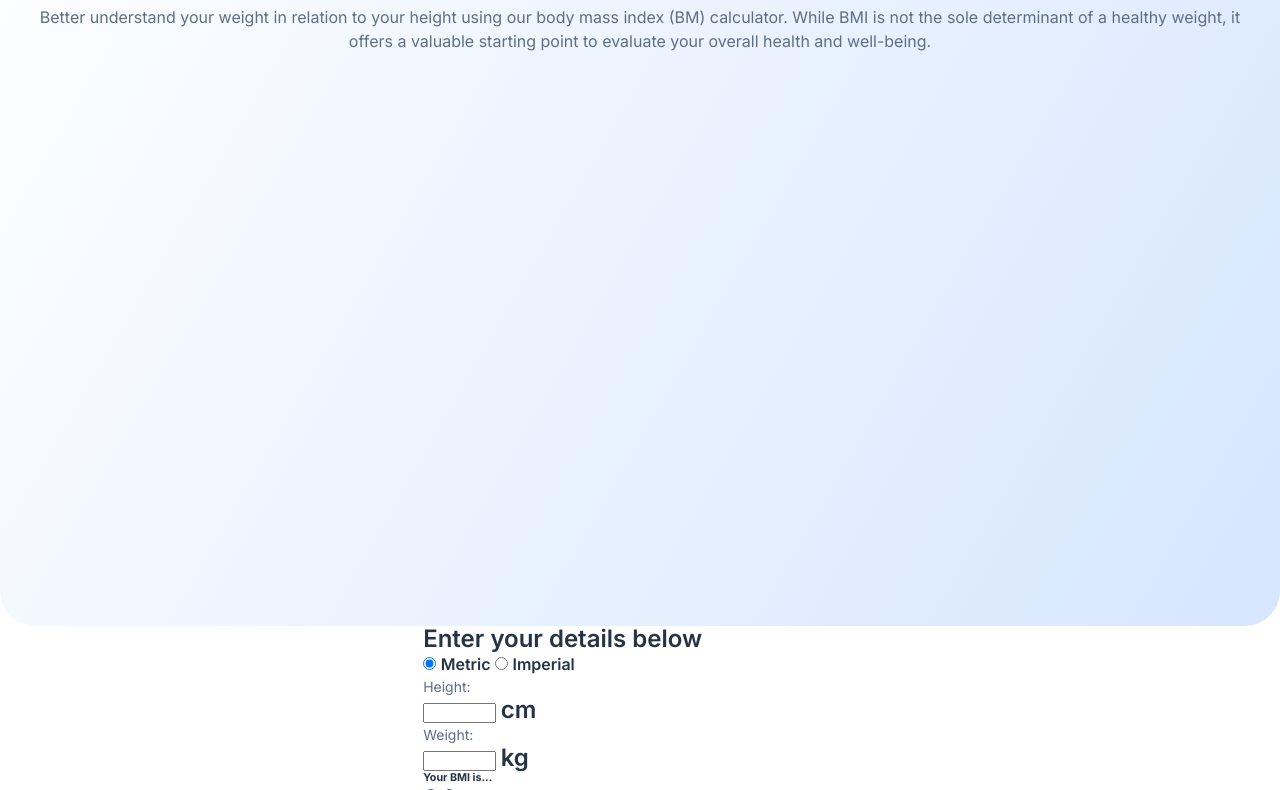
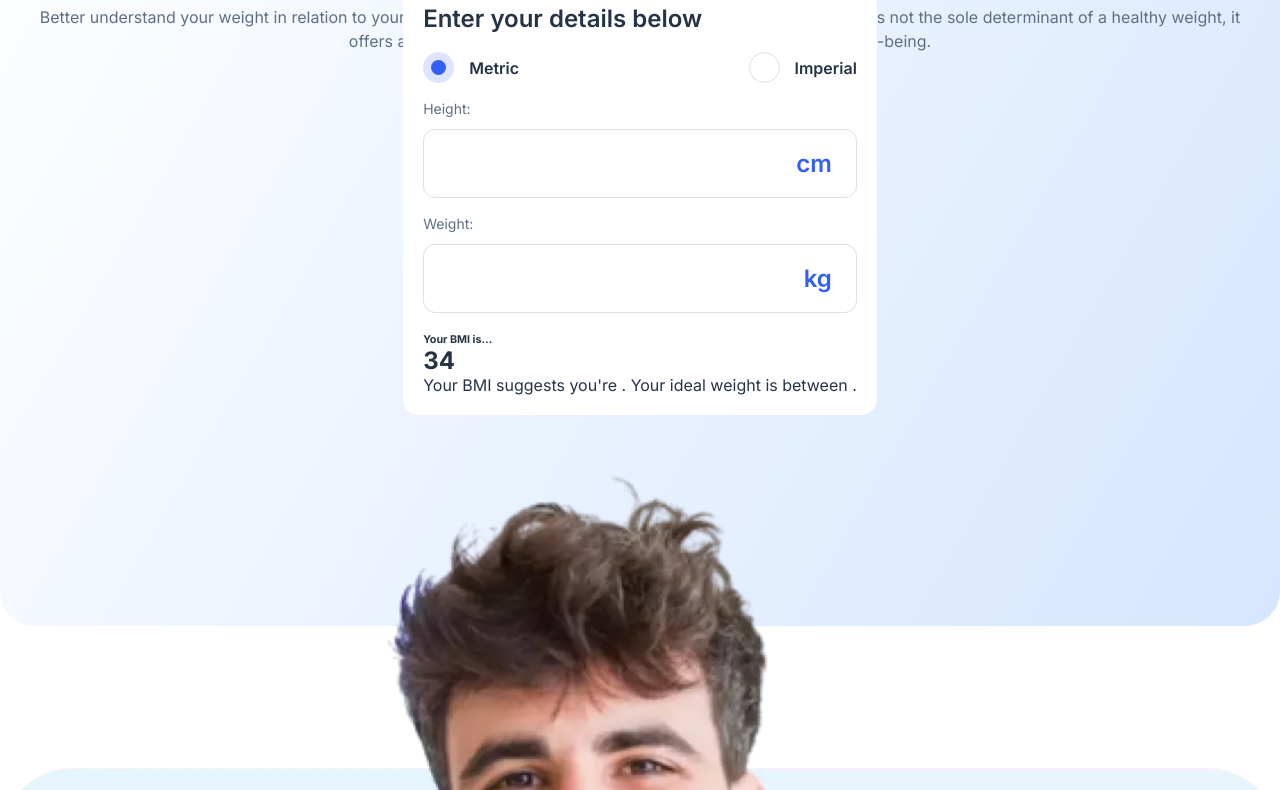
Before and after one commit to lavibia/bmi-calculator, a website built with webpack: page src/index.html in a window 1280 px wide. Shown: the part 174-964 px from the top of the page. Built offline with nearby package versions, Linux system fonts and the light colour scheme.

Commit message:
Style form inputs

```diff
--- a/src/index.html
+++ b/src/index.html
@@ -26,21 +26,30 @@
         <div class="form-holder">
             <h3 class="heading-m">Enter your details below</h3>
             <form>
-                <input type="radio" id="metric" name="unit" value="metric" checked>
-                <label for="metric" class="body-m-bold">Metric</label>
-                <input type="radio" id="imperial" name="unit" value="imperial">
-                <label for="imperial" class="body-m-bold">Imperial</label>
+                <div class="radio-select">
+                    <div class="radio-metric">
+                        <input type="radio" id="metric" name="unit" value="metric" checked>
+                        <label for="metric" class="body-m-bold">Metric</label>
+                    </div>
+                    <div class="radio-imperial">
+                        <input type="radio" id="imperial" name="unit" value="imperial">
+                        <label for="imperial" class="body-m-bold">Imperial</label>
+                    </div>
+
+
+                </div>
+
                 <fieldset>
                     <legend class="body-s">Height:</legend>
                     <div class="height-metric">
-                        <input type="number" id="height-cm" name="height-cm" min="30" max="300">
+                        <input class="heading-m" type="number" id="height-cm" name="height-cm" min="1" max="300">
                         <label for="height-cm" class="heading-m">cm</label>
                     </div>
                 </fieldset>
                 <fieldset>
                     <legend class="body-s">Weight:</legend>
                     <div class="weight-metric">
-                        <input type="number" id="weight-kg" name="weight-kg" min="1" max="400">
+                        <input class="heading-m" type="number" id="weight-kg" name="weight-kg" min="1" max="400">
                         <label for="weight-kg" class="heading-m">kg</label>
                     </div>
                 </fieldset>
--- a/src/style.css
+++ b/src/style.css
@@ -1,48 +1,57 @@
 :root {
     --white: #fff;
     --blue: #345FF6;
-    --gunmetal:#253347;
+    --gunmetal: #253347;
     --dark-electric-blue: #5E6E85;
-    --borders:#D8E2E7;
+    --borders: #D8E2E7;
 }
-.heading-xl{
-    font-size: 64px;
-    font-weight:600;
+
+.heading-xl {
+    font-size: 48px;
+    font-weight: 600;
+    line-height: 110%;
+    letter-spacing: -5%;
+}
+
+.heading-l {
+    font-size: 48px;
+    font-weight: 600;
     line-height: 110%;
 }
-.heading-l{
-    font-size:48px;
-    font-weight:600;
+
+.heading-m {
+    font-size: 24px;
+    font-weight: 600;
     line-height: 110%;
 }
-.heading-m{
-    font-size: 24px;
-    font-weight:600;
+
+.heading-s {
+    font-size: 20px;
+    font-weight: 600;
     line-height: 110%;
 }
-.heading-s{
-    font-size: 20px;
-    font-weight:600;
-    line-height: 110%;
-}
-.body-m{
+
+.body-m {
     font-size: 16px;
     line-height: 150%;
     font-weight: 400;
     color: var(--dark-electric-blue);
 }
-.body-m-bold{
+
+.body-m-bold {
     font-size: 16px;
     font-weight: 600;
     line-height: 150%;
 }
-.body-s{
+
+.body-s {
     font-size: 14px;
     font-weight: 400;
     line-height: 150%;
     color: var(--dark-electric-blue);
 }
-.color-white{
+
+.color-white {
     color: var(--white);
 }
 
@@ -61,7 +70,8 @@ body {
     flex-direction: column;
     justify-content: space-around;
 }
-.hero{
+
+.hero {
     width: 100%;
     display: flex;
     flex-direction: column;
@@ -74,7 +84,8 @@ body {
     width: 37px;
     height: 37px;
 }
-.text-hero{
+
+.text-hero {
     display: flex;
     flex-direction: column;
     align-items: center;
@@ -87,15 +98,183 @@ body {
     border-bottom-left-radius: 35px;
     border-bottom-right-radius: 35px;
 }
-.form-holder{
+
+.form-holder {
+    display: flex;
+    flex-direction: column;
+    justify-content: space-between;
+    gap: 20px;
+    margin: 24px;
+    margin-top: -50%;
+    padding: 20px;
     background-color: var(--white);
+    border-radius: 16px;
+}
+
+form {
+    display: flex;
+    flex-direction: column;
+    justify-content: flex-start;
+    gap: 15px;
+}
+
+.radio-select {
+    display: flex;
+    justify-content: space-between;
+}
+
+.radio-select>div {
+    gap: 15px;
+    display: flex;
+    justify-content: flex-start;
+    align-items: center;
+}
+
+input[type='radio'] {
+    appearance: none;
+    background-color: #fff;
+    border-color: var(--borders);
+    margin: 0;
+    font: inherit;
+    width: 31px;
+    height: 31px;
+    color: var(--blue);
+    border: 1px solid var(--borders);
+    border-radius: 50%;
+    display: grid;
+    place-content: center;
+
+}
+
+input[type='radio']:hover {
+    border-color: var(--blue);
+}
+
+input[type='radio']:checked {
+    background-color: #345ef62a;
+    border: none;
+}
+
+input[type="radio"]::before {
+    content: "";
+    width: 15px;
+    height: 15px;
+    border-radius: 50%;
+    transform: scale(0);
+    transition: 120ms transform ease-in-out;
+    box-shadow: inset 1em 1em var(--blue);
+}
+
+input[type="radio"]:checked::before {
+    transform: scale(1);
 }
 
 fieldset {
+    display: flex;
+    flex-direction: column;
+    justify-content: flex-start;
+    gap: 20px;
     border: none;
 }
 
-.img-holder img{
+fieldset legend {
+    margin-bottom: 10px;
+}
+
+fieldset>div {
+    display: flex;
+    flex-direction: row;
+    justify-content: space-between;
+}
+
+.height-metric,
+.weight-metric {
+    border: 1px solid var(--borders);
+    height: 69px;
+    border-radius: 12px;
+    display: flex;
+    justify-content: space-between;
+    align-items: center;
+    padding: 24px;
+}
+
+.height-metric:has(input:focus),
+.weight-metric:has(input:focus) {
+    border-color: var(--blue);
+}
+
+input[type='number'] {
+    border: none;
+    font-size: 24px;
+    width: 80%;
+}
+
+input[type='number']:focus {
+    outline-style: none;
+}
+
+input[type='number']::-webkit-outer-spin-button,
+input[type='number']::-webkit-inner-spin-button {
+    -webkit-appearance: none;
+    margin: 0;
+}
+
+input[type=number] {
+    -moz-appearance: textfield;
+}
+
+
+fieldset label {
+    color: var(--blue);
+}
+
+.img-holder img {
     height: fit-content;
     width: 100%;
 }
+
+@media only screen and (min-width: 900px) {
+    .heading-xl {
+        font-size: 64px;
+        font-weight: 600;
+        line-height: 110%;
+    }
+
+    .heading-l {
+        font-size: 48px;
+        font-weight: 600;
+        line-height: 110%;
+    }
+
+    .heading-m {
+        font-size: 24px;
+        font-weight: 600;
+        line-height: 110%;
+    }
+
+    .heading-s {
+        font-size: 20px;
+        font-weight: 600;
+        line-height: 110%;
+    }
+
+    .body-m {
+        font-size: 16px;
+        line-height: 150%;
+        font-weight: 400;
+        color: var(--dark-electric-blue);
+    }
+
+    .body-m-bold {
+        font-size: 16px;
+        font-weight: 600;
+        line-height: 150%;
+    }
+
+    .body-s {
+        font-size: 14px;
+        font-weight: 400;
+        line-height: 150%;
+        color: var(--dark-electric-blue);
+    }
+}
```
Also changed, not shown: dist/index.html, dist/index.js.
